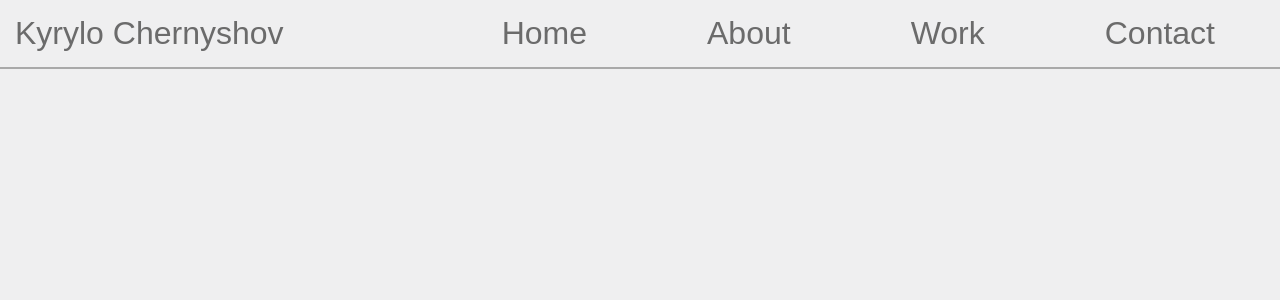
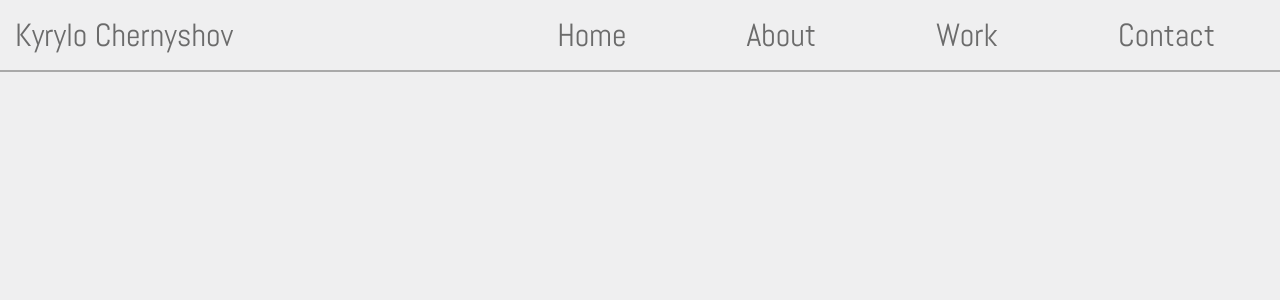
Before and after one commit to Bluefire2/mainsite, a React (Create React App) app: page / in a window 1280 px wide. Shown: the top 300 px of the page. Built offline with nearby package versions, Linux system fonts and the light colour scheme.

Commit message:
Change font to Abel

```diff
--- a/src/components/App.css
+++ b/src/components/App.css
@@ -7,7 +7,6 @@
 
 #navbar .navbar-link, #navbar #navbar-name {
     padding: 10px;
-    font-family: Arial, Helvetica, sans-serif;
     flex: 1;
     font-size: 200%;
     color: #6b6b6b;
--- a/src/index.css
+++ b/src/index.css
@@ -1,6 +1,8 @@
+@import url('https://fonts.googleapis.com/css?family=Abel');
+
 body {
     margin: 0;
     padding: 0;
-    font-family: sans-serif;
+    font-family: "Abel", sans-serif;
     background-color: #efeff0;
 }
```
